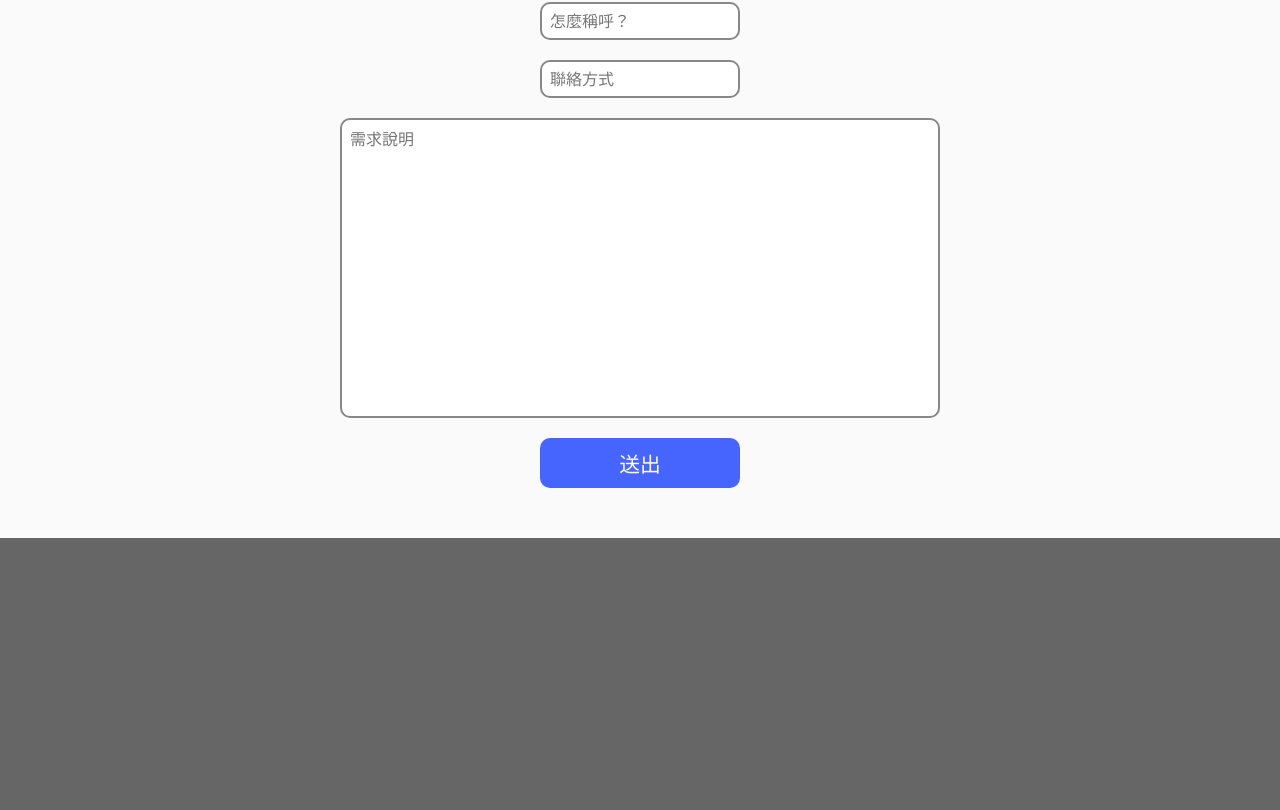
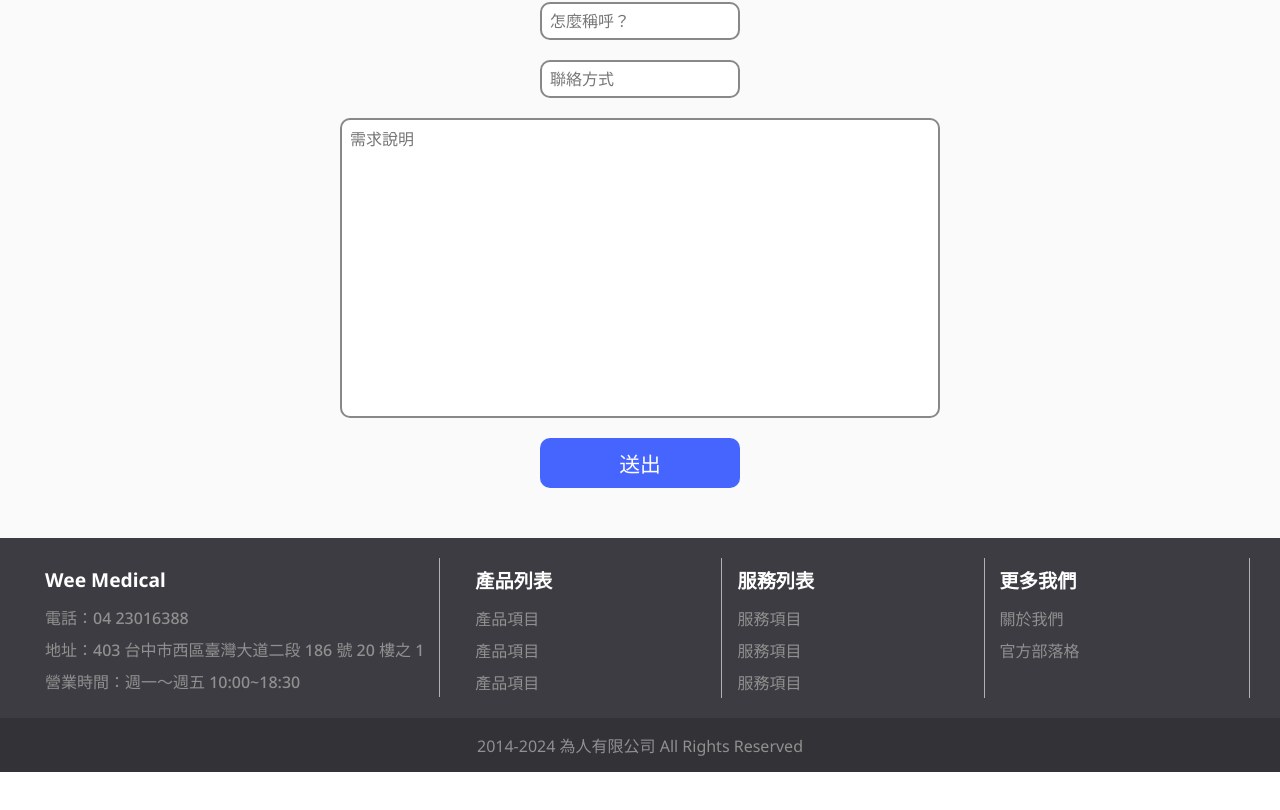
Before and after one commit to w71800/weewebsite, a Next.js app: page / in a window 1280 px wide. Shown: the part 2288-3098 px from the top of the page. After the commit the page ends 3060 px from the top, so only its background shows below. Built offline with nearby package versions, Linux system fonts and the light colour scheme.

Commit message:
feat: 大致完成 footer 雛形

```diff
--- a/src/components/Footer.js
+++ b/src/components/Footer.js
@@ -1,9 +1,44 @@
 import "@/styles/footer.sass"
+import Image from "next/image"
 
 export default function Footer() {
   return (
     <div id="footer">
-      <div className="container"></div>
+      <div className="top">
+          <div className="container">
+            <div className="left">
+              <div className="column">
+                <div className="title">Wee Medical</div>
+                <div className="item">電話：04 23016388</div>
+                <div className="item">地址：403 台中市西區臺灣大道二段 186 號 20 樓之 1</div>
+                <div className="item">營業時間：週一～週五 10:00~18:30</div>
+              </div>
+            </div>
+            <div className="right">
+              <div className="column">
+                <div className="title">產品列表</div>
+                <div className="item">產品項目</div>
+                <div className="item">產品項目</div>
+                <div className="item">產品項目</div>
+              </div>
+
+              <div className="column">
+                <div className="title">服務列表</div>
+                <div className="item">服務項目</div>
+                <div className="item">服務項目</div>
+                <div className="item">服務項目</div>
+              </div>
+              <div className="column">
+                <div className="title">更多我們</div>
+                <div className="item">關於我們</div>
+                <div className="item">官方部落格</div>
+            </div>
+              </div>
+          </div>
+        </div>
+        <div className="bottom">
+          <div className="container">2014-2024 為人有限公司 All Rights Reserved</div>
+        </div>
     </div>
   )
 }
--- a/src/styles/_variables.sass
+++ b/src/styles/_variables.sass
@@ -2,3 +2,6 @@ $color_main: #4665ff
 $color_sub: white
 $color_dec: #f5dc50
 $color_bgc_section: #fafafa
+$color_lighten_black: #3D3C42
+$color_darken_black: #323237
+$footer_color: #909090
--- a/src/styles/footer.sass
+++ b/src/styles/footer.sass
@@ -1,8 +1,37 @@
 @import ./_variables
 
+#footer, #footer *
+  // border: 1px solid black
+
 #footer
-  background-color: #666
-  height: 300px
-  width: 100vw
-  // position: absolute
-  // bottom: 0px
+  background-color: $color_lighten_black
+  color: white
+  .container
+    width: min(1280px, 100%)
+  .title
+    font-weight: 700
+    font-size: 1.2rem
+    padding: 8px 15px
+  .item
+    font-size: 1rem
+    color: $footer_color
+    font-weight: 500
+    padding: 4px 15px
+    cursor: pointer
+  .column
+    flex-grow: 1
+    border-right: 1px solid rgba(white, .6)
+  .left
+    margin-right: 20px
+  .top
+    padding: 20px 0px
+    .container
+      display: flex
+  .right
+    display: flex
+    flex-grow: 1
+  .bottom
+    background-color: $color_darken_black
+    padding: 15px 0px
+    text-align: center
+    color: $footer_color
--- a/static/footer.css
+++ b/static/footer.css
@@ -1,5 +1,42 @@
 #footer {
-  background-color: #666;
-  height: 300px;
-  width: 100vw;
+  background-color: #3D3C42;
+  color: white;
 }
+#footer .container {
+  width: min(1280px, 100%);
+}
+#footer .title {
+  font-weight: 700;
+  font-size: 1.2rem;
+  padding: 8px 15px;
+}
+#footer .item {
+  font-size: 1rem;
+  color: #909090;
+  font-weight: 500;
+  padding: 4px 15px;
+  cursor: pointer;
+}
+#footer .column {
+  flex-grow: 1;
+  border-right: 1px solid rgba(255, 255, 255, 0.6);
+}
+#footer .left {
+  margin-right: 20px;
+}
+#footer .top {
+  padding: 20px 0px;
+}
+#footer .top .container {
+  display: flex;
+}
+#footer .right {
+  display: flex;
+  flex-grow: 1;
+}
+#footer .bottom {
+  background-color: #323237;
+  padding: 15px 0px;
+  text-align: center;
+  color: #909090;
+}
```
